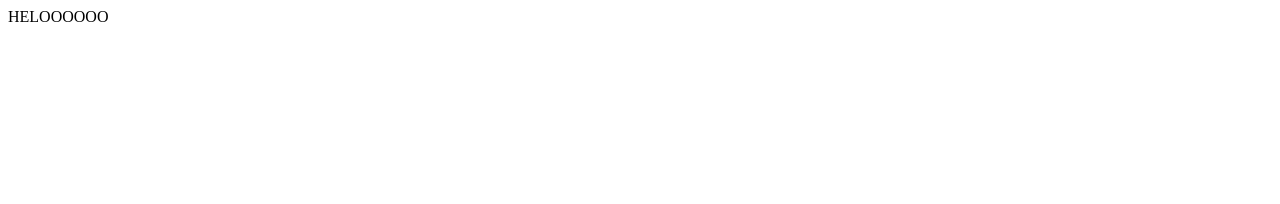
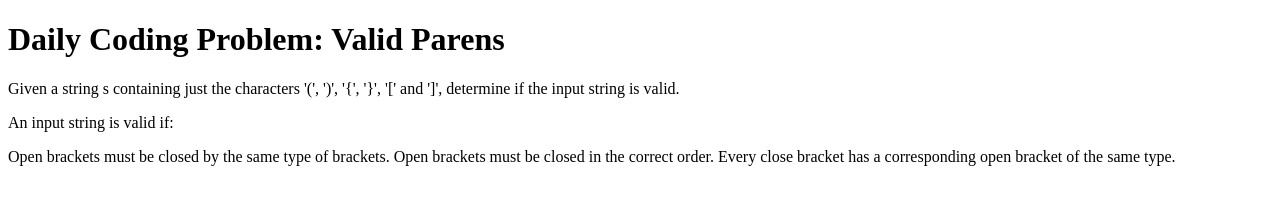
Before and after one commit to SidneyBuckner/daily-coding-problem-2024, a website: page 1-valid-parens/day1/day1.html in a window 1280 px wide. Drawn offline with Linux system fonts and the light colour scheme.

Commit message:
Setting up dev env for day1 problem 1. Set 30mins on clock to solve problem and check answer when finished later today.

```diff
--- a/1-valid-parens/day1/day1.html
+++ b/1-valid-parens/day1/day1.html
@@ -3,11 +3,20 @@
   <head>
     <title>Sandbox</title>
     <meta charset="UTF-8" />
+    <script>
+
+    </script>
   </head>
 
   <body>
     <div id="app">
-        HELOOOOOO
+      <h1>Daily Coding Problem: Valid Parens</h1>
+      <p>Given a string s containing just the characters '(', ')', '{', '}', '[' and ']', determine if the input string is valid.</p>
+      <p>An input string is valid if:</p>
+      <p> Open brackets must be closed by the same type of brackets.
+        Open brackets must be closed in the correct order.
+        Every close bracket has a corresponding open bracket of the same type.
+      </p>
     </div>
 
     <script src="day1.js"></script>
--- a/1-valid-parens/day1/day1.js
+++ b/1-valid-parens/day1/day1.js
@@ -1,2 +1,22 @@
-console.log('IM HERE');
-console.log('IS THIS OWRKING')
+/** Given a string s containing just the characters '(', ')', '{', '}', '[' and ']', determine if the input string is valid.
+
+An input string is valid if:
+
+    Open brackets must be closed by the same type of brackets.
+    Open brackets must be closed in the correct order.
+    Every close bracket has a corresponding open bracket of the same type.
+
+input: () => valid
+(( => not valid
+matchingParentheses('(hello)') // true
+matchingParentheses(')hello(') // false
+matchingParentheses('(())') // false
+matchingParentheses('))')//false
+matchingParentheses('()')//true
+matchingParentheses('(])')//false
+*/
+
+const validParens = (string)=>{
+return 'IM WORKING';
+}
+console.log(validParens('()'));
```
